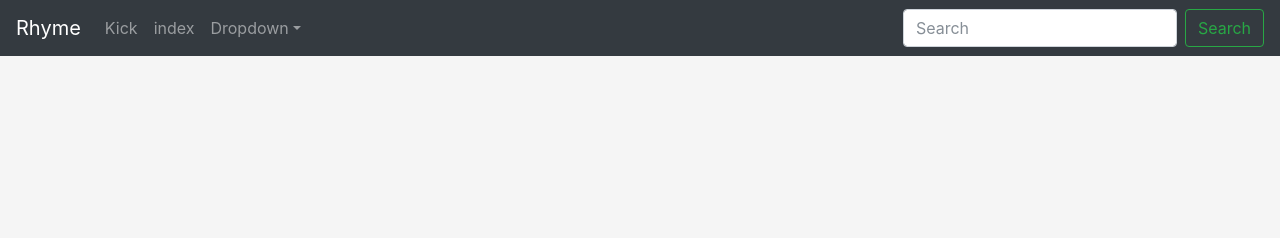
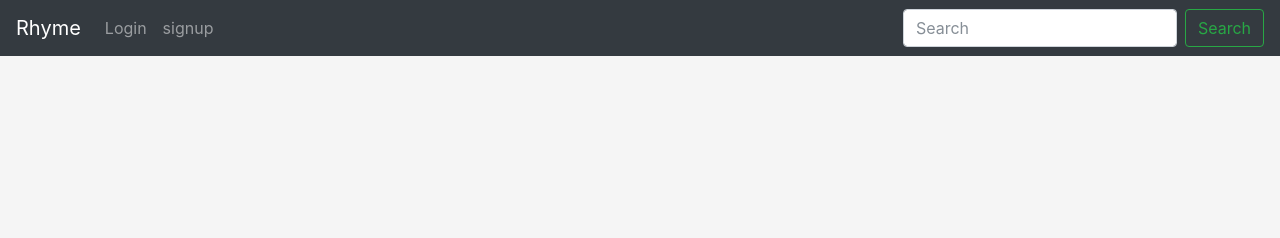
Before and after one commit to tacro/rhyme-pjt, a Django app: page /accounts/login/ in a window 1280 px wide. Shown: the top 238 px of the page. Run offline with Django 3.2, Linux system fonts and the light colour scheme; some libraries are stand-ins or nearby versions.

Commit message:
changed navbar menu

```diff
--- a/rhyme/templates/base.html
+++ b/rhyme/templates/base.html
@@ -23,8 +23,8 @@
       <button class="navbar-toggler" type="button" data-toggle="collapse" data-target="#navbarsExampleDefault" aria-controls="navbarsExampleDefault" aria-expanded="false" aria-label="Toggle navigation">
         <span class="navbar-toggler-icon"></span>
       </button>
-
       <div class="collapse navbar-collapse" id="navbarsExampleDefault">
+        {% if user.is_authenticated %}
         <ul class="navbar-nav mr-auto">
           <li class="nav-item">
             <a class="nav-link" href="{% url 'create' %}">Kick</a>
@@ -33,14 +33,24 @@
             <a class="nav-link" href="{% url 'index' %}">index</a>
           </li>
           <li class="nav-item dropdown">
-            <a class="nav-link dropdown-toggle" href="http://example.com" id="dropdown01" data-toggle="dropdown" aria-haspopup="true" aria-expanded="false">Dropdown</a>
+            <a class="nav-link dropdown-toggle" href="" id="dropdown01" data-toggle="dropdown" aria-haspopup="true" aria-expanded="false">{{ user.username }}</a>
             <div class="dropdown-menu" aria-labelledby="dropdown01">
-              <a class="dropdown-item" href="#">Action</a>
-              <a class="dropdown-item" href="#">Another action</a>
-              <a class="dropdown-item" href="#">Something else here</a>
+              <a class="dropdown-item" href="{% url 'detail' user.id %}">my page</a>
+              <a class="dropdown-item" href="{% url 'edit' user.id %}">setting</a>
+              <a class="dropdown-item" href="{% url 'account_logout' %}">Logout</a>
             </div>
           </li>
         </ul>
+        {% else %}
+        <ul class="navbar-nav mr-auto">
+          <li class="nav-item">
+            <a class="nav-link" href="{% url 'account_login' %}">Login</a>
+          </li>
+          <li class="nav-item">
+            <a class="nav-link" href="{% url 'account_signup' %}">signup</a>
+          </li>
+        </ul>
+        {% endif %}
         <form class="form-inline my-2 my-lg-0">
           <input class="form-control mr-sm-2" type="text" placeholder="Search" aria-label="Search">
           <button class="btn btn-outline-success my-2 my-sm-0" type="submit">Search</button>
```
